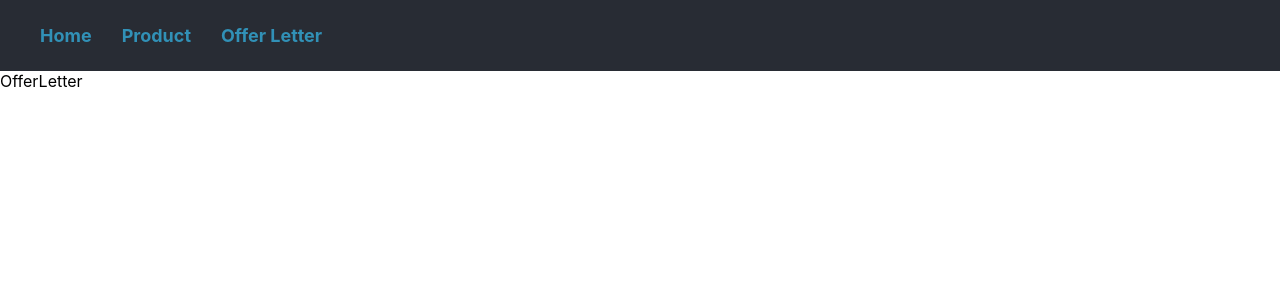
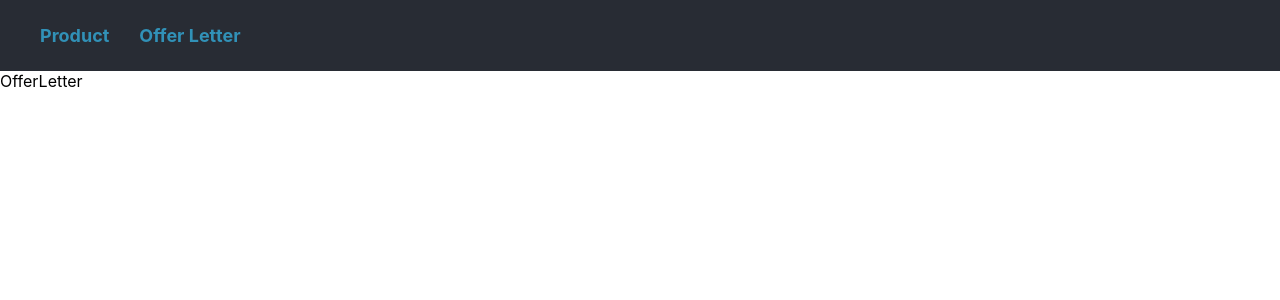
Before and after one commit to lokeshkaraka/form, a React (Create React App) app in the folder frontend1/: page /offer-letter in a window 1280 px wide. Shown: the top 300 px of the page. Built offline with nearby package versions, Linux system fonts and the light colour scheme; a web font is replaced by a local one.

Commit message:
changes in app and navbar

```diff
--- a/frontend1/src/App.js
+++ b/frontend1/src/App.js
@@ -12,7 +12,7 @@ const App = () => {
     <>
       {location.pathname !== '/' && <NavBar />}
       <Routes>
-        <Route exact path="/" element={<Home />} />
+        {location.pathname !== '/product' && <Route exact path="/" element={<Home />} />}
         <Route path="/product" element={<Product />} />
         <Route path="/offer-letter" element={<OfferLetter />} />
       </Routes>
--- a/frontend1/src/components/NavBar.js
+++ b/frontend1/src/components/NavBar.js
@@ -1,72 +1,3 @@
-// import React from 'react';
-// import { Link, useNavigate } from 'react-router-dom';
-// import './NavBarStyles.css';
-// import { FiLogOut } from 'react-icons/fi';
-// import { useLocation } from "react-router-dom";
-// // import app from '../Images/icon.png'
-
-// const NavBar = () => {
-//     // const user = location.state?.user;
-//     const navigate = useNavigate();
-//     const location = useLocation();
-//     const user = JSON.parse(localStorage.getItem("user"));
-
-//     const handleLogout = () => {
-//         localStorage.removeItem("user");
-//         navigate('/');
-//     };
-
-//     return (
-//         <nav className="navbar">
-//             <ul className="navbar-list">
-//                 {/* <li>
-//                     <img src={app} style={{ width: '20px', height: '20px' }}></img>
-//                 </li> */}
-//                 <li className="navbar-item">
-//                     <Link to="/" className="navbar-link">Home</Link>
-//                 </li>
-//                 <li className="navbar-item">
-//                     <Link to="/product" className="navbar-link">Product</Link>
-//                 </li>
-//                 <li className="navbar-item">
-//                     <Link to="/offer-letter" className="navbar-link">Offer</Link>
-//                 </li>
-//                 {user && location.pathname === '/product' ? (
-//                     <li>vcvg
-//                         <div className="username" onClick={handleLogout}>
-//                             Hello! <span className="username-display">{user.displayName?.split(" ")[0] || 'Guest'}</span>
-//                         </div>
-//                     </li>
-//                 ) : null}
-
-//                 {user && location.pathname === '/product' ? (
-//                     <li>
-//                         <div className="logout-button" onClick={handleLogout}>
-//                             <FiLogOut size={20} style={{ cursor: 'pointer', color: '#fed0bb', fontWeight: 'bolder', marginLeft: '10px' }} />
-//                         </div>
-//                     </li>
-//                 ) : null}
-//             </ul>
-//         </nav>
-//     );
-// };
-
-// export default NavBar;
-
-
-
-
-
-
-
-
-
-
-
-
-
-
-
 import React from 'react';
 import { Link, useNavigate } from 'react-router-dom';
 import './NavBarStyles.css';
@@ -86,9 +17,10 @@ const NavBar = () => {
     return (
         <nav className="navbar">
             <ul className="navbar-list">
-                <li className="navbar-item">
-                    <Link to="/" className="navbar-link">Home</Link>
-                </li>
+                {location.pathname === '/product' && location.pathname === '/offer-letter' &&
+                    <li className="navbar-item">
+                        <Link to="/" className="navbar-link">Home</Link>
+                    </li>}
                 <li className="navbar-item">
                     <Link to="/product" className="navbar-link">Product</Link>
                 </li>
```
